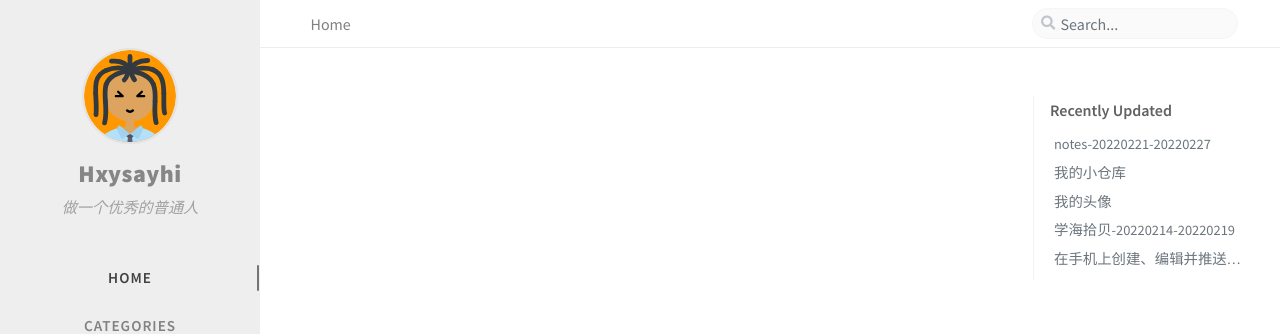
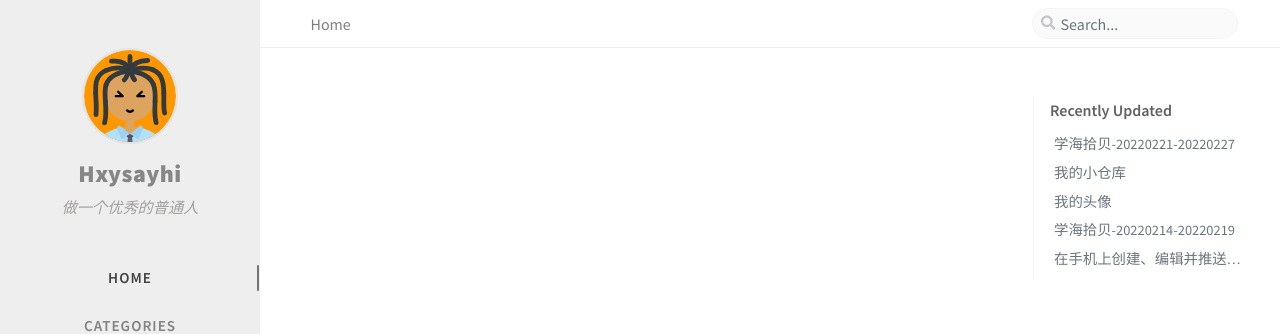
Before and after one commit to hxysayhi/hxysayhi.github.io, a Jekyll site: the page built from index.html, in a window 1280 px wide. Shown: the top 334 px of the page. Built offline with Jekyll 4.4.1, drawn with Linux system fonts in a browser that asks for light colours; nearby versions of some CDN libraries; comment, search, counter and statistics services are not loaded.

Commit message:
update title of post: notes-20220221-20220227

```diff
--- a/_posts/2022-02-27-notes-20220221-20220227.markdown
+++ b/_posts/2022-02-27-notes-20220221-20220227.markdown
@@ -1,6 +1,6 @@
 ---
 layout: post
-title:  "notes-20220221-20220227"
+title:  "学海拾贝-20220221-20220227"
 description: "本周记录的一些零散问题，主要包括：1. docker run 覆盖原有entrypoint; 2. docker 拉取指定架构的镜像; 3. vim块模式进行批量操作; 4. nginx proxy_pass; 5. docker latest标签; 6. mac chrome强制刷新; 7. 命令行修改密钥密码"
 date:   2022-02-27 23:01:11 +0800
 categories: Technology notes
```
